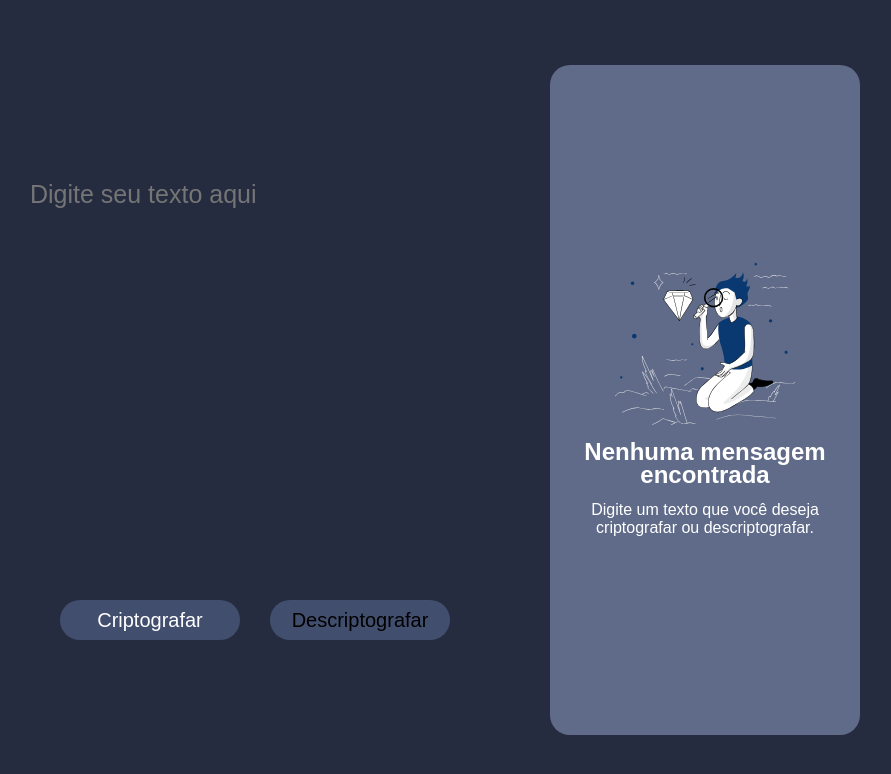
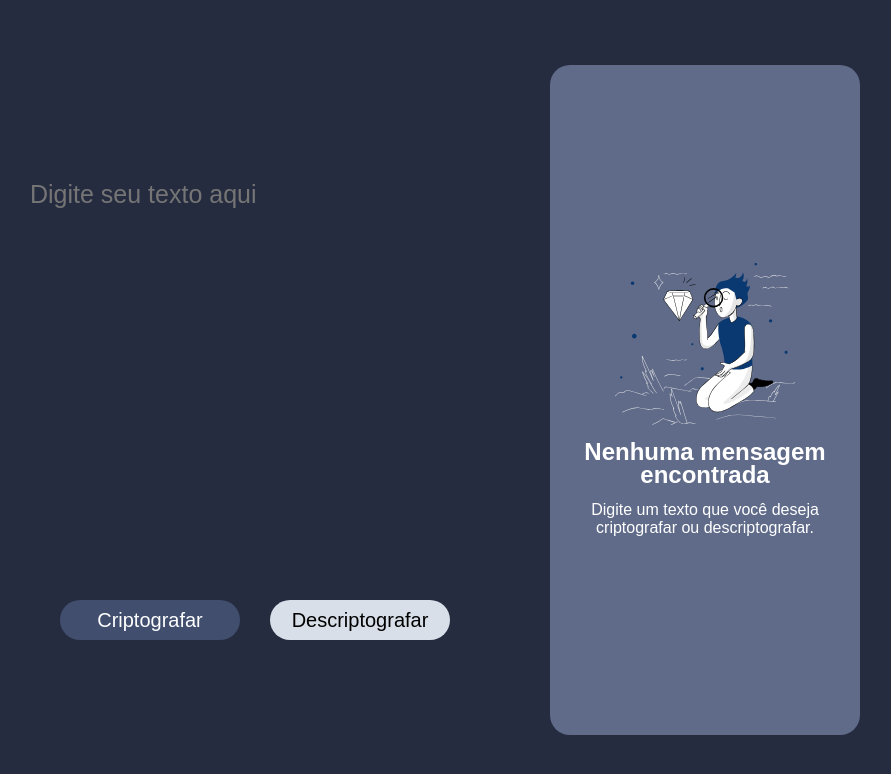
Before and after one commit to ThomazHilario/Decodificador-de-texto, a plain HTML site: page index.html in a window 1280 px wide. Shown: the whole page, without its empty margins (230-1121 px from the left). Drawn offline with Linux system fonts and the light colour scheme.

Commit message:
Alterando o css do button de descriptografar

```diff
--- a/css/style.css
+++ b/css/style.css
@@ -121,7 +121,7 @@ textarea{
 }
 
 #container_buttons > button:nth-child(2){
-    background-color: #414e6e;
+    background-color: rgb(216, 223, 232);
 }
 
 /* button - copy e textResult*/
```
